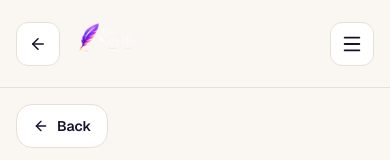
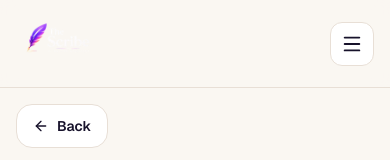
Before and after one commit to BethelHills/the-scribe, a Next.js app: page /manuscript in a window 390 px wide. Shown: the top 160 px of the page. Built offline with nearby package versions, Linux system fonts and the light colour scheme.

Commit message:
Remove duplicate back button from mobile sticky header.
Keep page-level back navigation in PageHeader and Manuscript editor only.

Co-authored-by: Cursor <cursoragent@cursor.com>

```diff
--- a/src/app/(dashboard)/layout.tsx
+++ b/src/app/(dashboard)/layout.tsx
@@ -1,5 +1,4 @@
 import BrandLogo from "@/components/layout/BrandLogo";
-import BackButton from "@/components/layout/BackButton";
 import Sidebar from "@/components/layout/Sidebar";
 import MobileMenu from "@/components/layout/MobileMenu";
 import AppProviders from "@/components/providers/AppProviders";
@@ -18,8 +17,6 @@ export default function DashboardLayout({
           <div className="flex min-w-0 flex-1 flex-col">
             <div className="sticky top-0 z-40 border-b border-card-border bg-background/90 backdrop-blur lg:hidden">
               <div className="flex items-center gap-2 px-4 py-3">
-                <BackButton variant="icon" className="shrink-0" />
-
                 <div className="min-w-0 flex-1">
                   <BrandLogo size="sm" href="/" className="w-full" />
                 </div>
--- a/src/components/ManuscriptEditor.tsx
+++ b/src/components/ManuscriptEditor.tsx
@@ -75,7 +75,7 @@ function TopBar() {
     <header className="flex flex-col gap-4 sm:gap-6">
       <div className="flex flex-col gap-4 sm:flex-row sm:items-start sm:justify-between">
         <div className="min-w-0">
-          <BackButton className="mb-4 hidden lg:inline-flex" />
+          <BackButton className="mb-4" />
           <p className="text-sm text-muted">My Manuscripts ›</p>
 
           <div className="mt-2 flex flex-wrap items-center gap-2 sm:gap-3">
```
